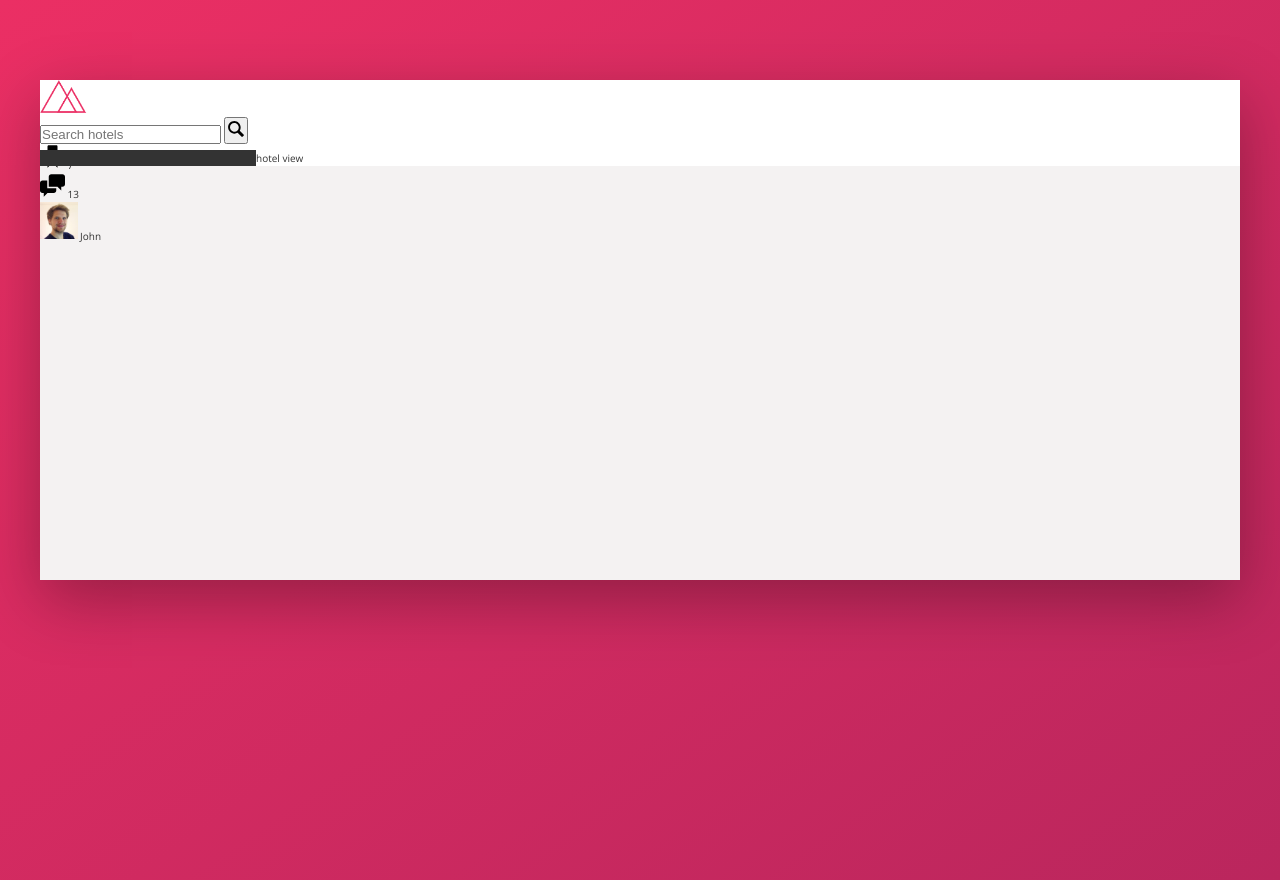
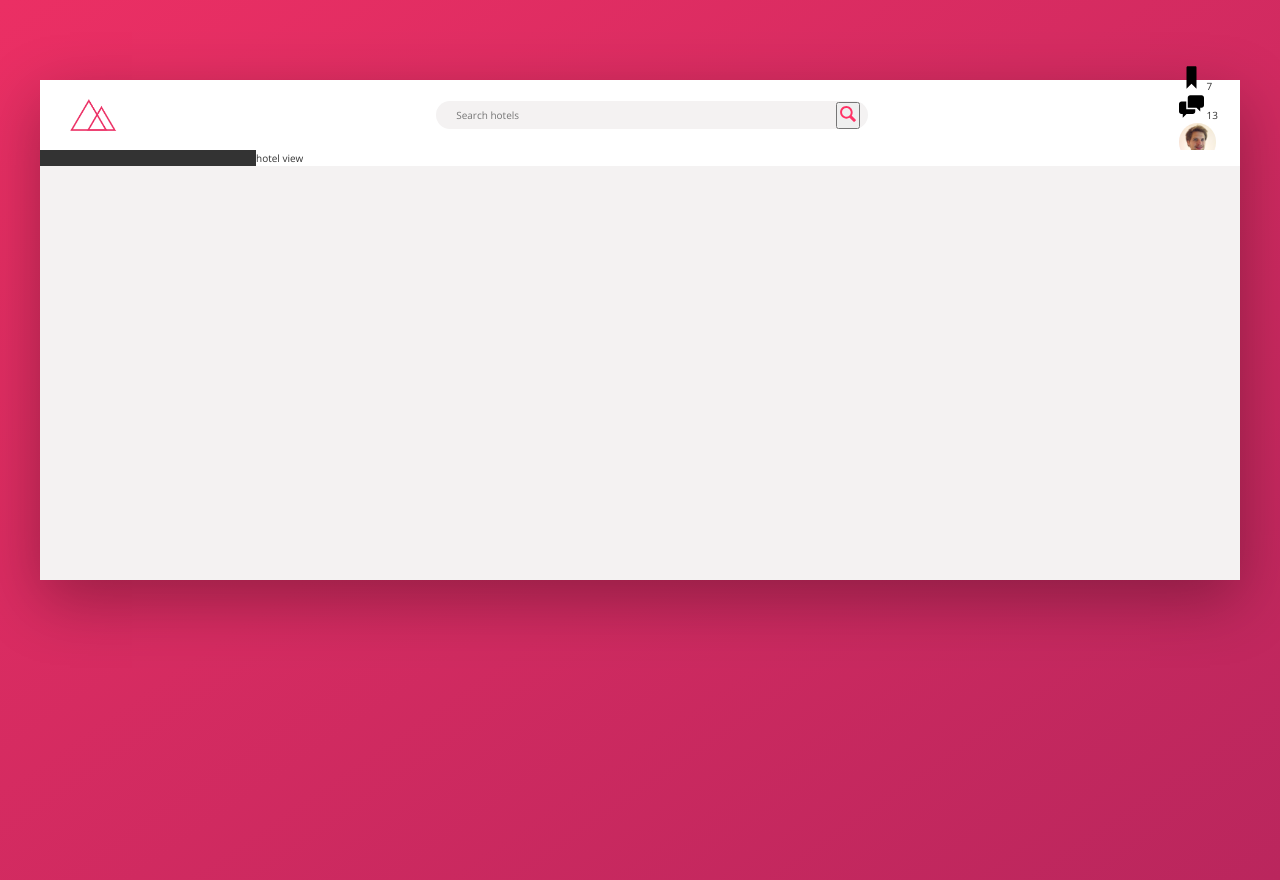
Before and after one commit to sajjadcodes/Trillo, a website: page index.html in a window 1280 px wide. Drawn offline with nearby package versions, Linux system fonts and the light colour scheme.

Commit message:
nevigation

```diff
--- a/sass/_components.scss
+++ b/sass/_components.scss
@@ -2,6 +2,7 @@
 
 .logo{
     height: 3.25rem;
+    margin-left: 3rem;
 
 }
 
@@ -10,15 +11,50 @@
 
 
 .search{
+    flex:0 0 40%;
+    display: flex;
+    align-items: center;
+    justify-content: center;
     &__input{
+        font-family: inherit;
+        font-size: inherit;
+        background-color: var(--color-Grey-light-2);
+        border:none;
+        padding: .7rem 2rem;
+        border-radius: 100px;
+        width: 90%;
+        margin-right: -3.25rem;
+        transition:  all .2s;
+        &:focus{
+            outline: none;
+            width: 100%;
+            background-color: var(--color-primary-dark);
+
+        }
 
     }
+    &__input:focus + &__button{
+        background-color: var(--color-primary-dark);
+    }
     &__button{
+        border:none;
+        background-color: var(--color-Grey-light-2);
+        &:focus{
+            outline:none;
+        }
+        &active{
+            transform: translateY(2px);
+        }
+        &::-webkit-input-placeholder{
+          font-weight: 100;
+          color:var(--color-Grey-light-3);
+        }
 
     }
     &__icon{
         height: 2rem;
         width: 2rem;
+        fill:var(--color-primary-light );
 
     }
 
--- a/sass/_layout.scss
+++ b/sass/_layout.scss
@@ -10,6 +10,9 @@
     height: 7rem;
     background-color:#fff;
     border-bottom: var(--color-Grey-light-2);
+    display: flex;
+    justify-content: space-between;
+    align-items: center;
 
 }
 .content{
--- a/sass/main.scss
+++ b/sass/main.scss
@@ -22,7 +22,20 @@ Grey dark 3: #999
 
 */
 
+:root{
+    --color-primary:#eb2f64;
+    --color-primary-light:#FF3366;
+    --color-primary-dark:#BA265D;
 
+--color-Grey-light-1: #faf9f9;
+--color-Grey-light-2: #f4f2f2;
+--color-Grey-light-3: #f0eeee;
+--color-Grey-light-4: #ccc;
+
+--color-Grey-dark-1: #333;
+--color-Grey-dark-2: #777;
+--color-Grey-dark-3: #999;
+}
 
 *{
     margin:0;
```
Also changed, not shown: css/style.css.
